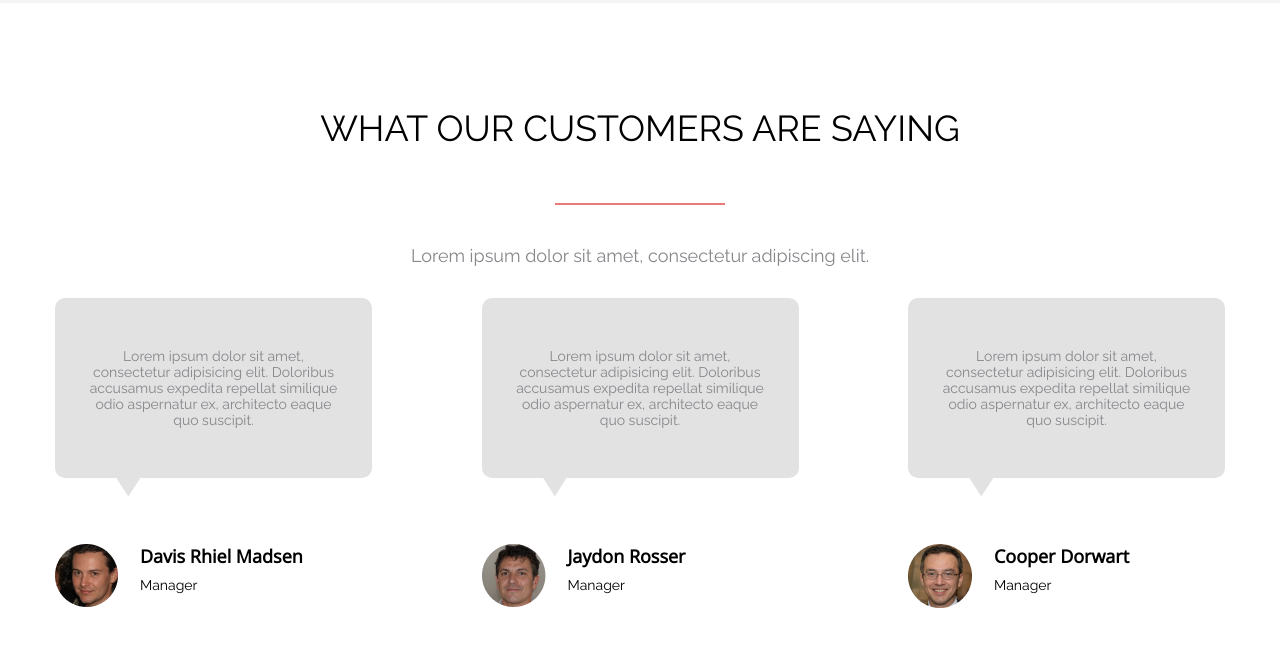
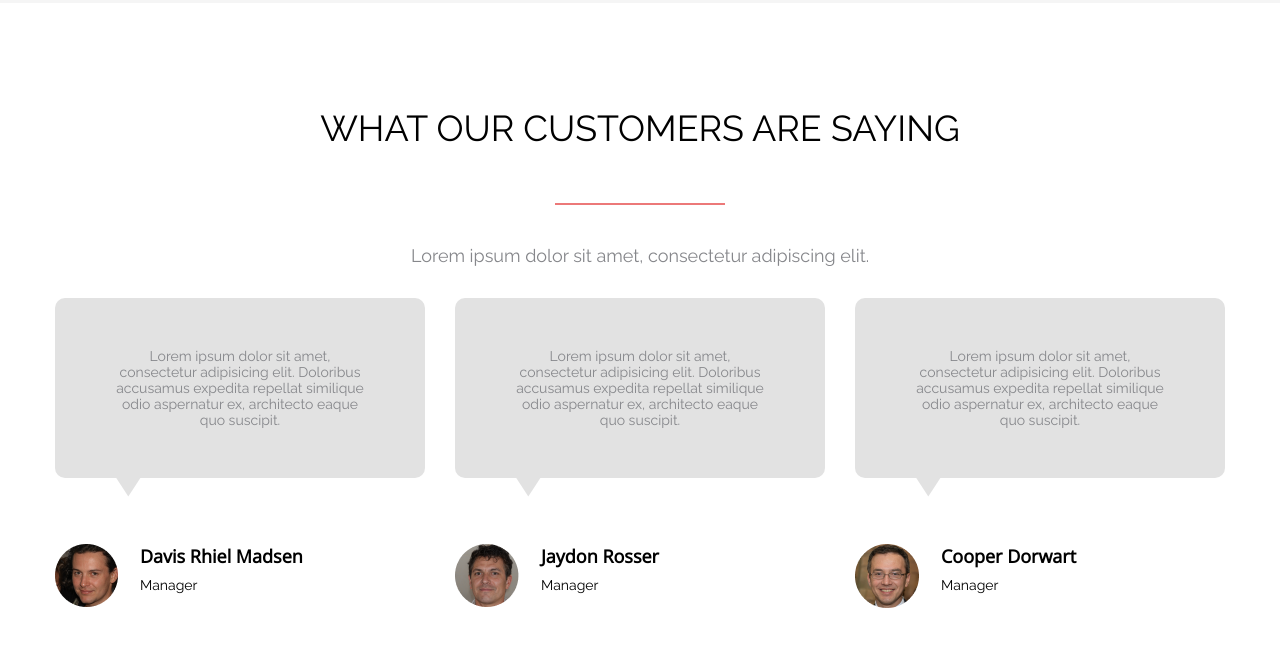
Before and after one commit to ChiretsV/AXIT, a plain HTML site: page index.html in a window 1280 px wide. Shown: the part 2395-3058 px from the top of the page. Drawn offline with nearby package versions, Linux system fonts and the light colour scheme.

Commit message:
fix(hw6): fix section customers

```diff
--- a/css/customers.css
+++ b/css/customers.css
@@ -17,7 +17,7 @@
 .customers-article{
     display: flex;
     flex-direction: column;
-    width: 317px;
+    width: 370px;
 }
 
 .customers-article__comment{
```
